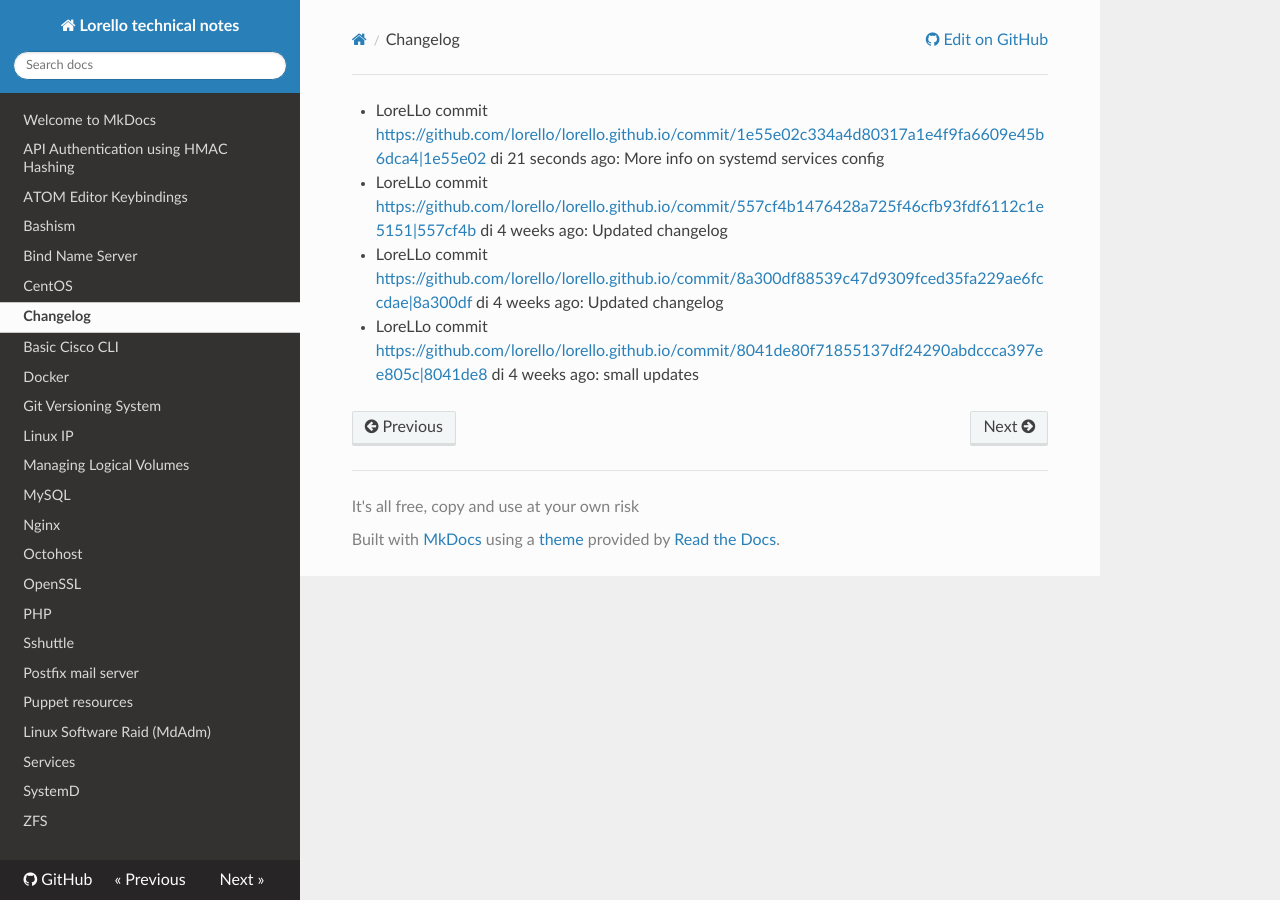
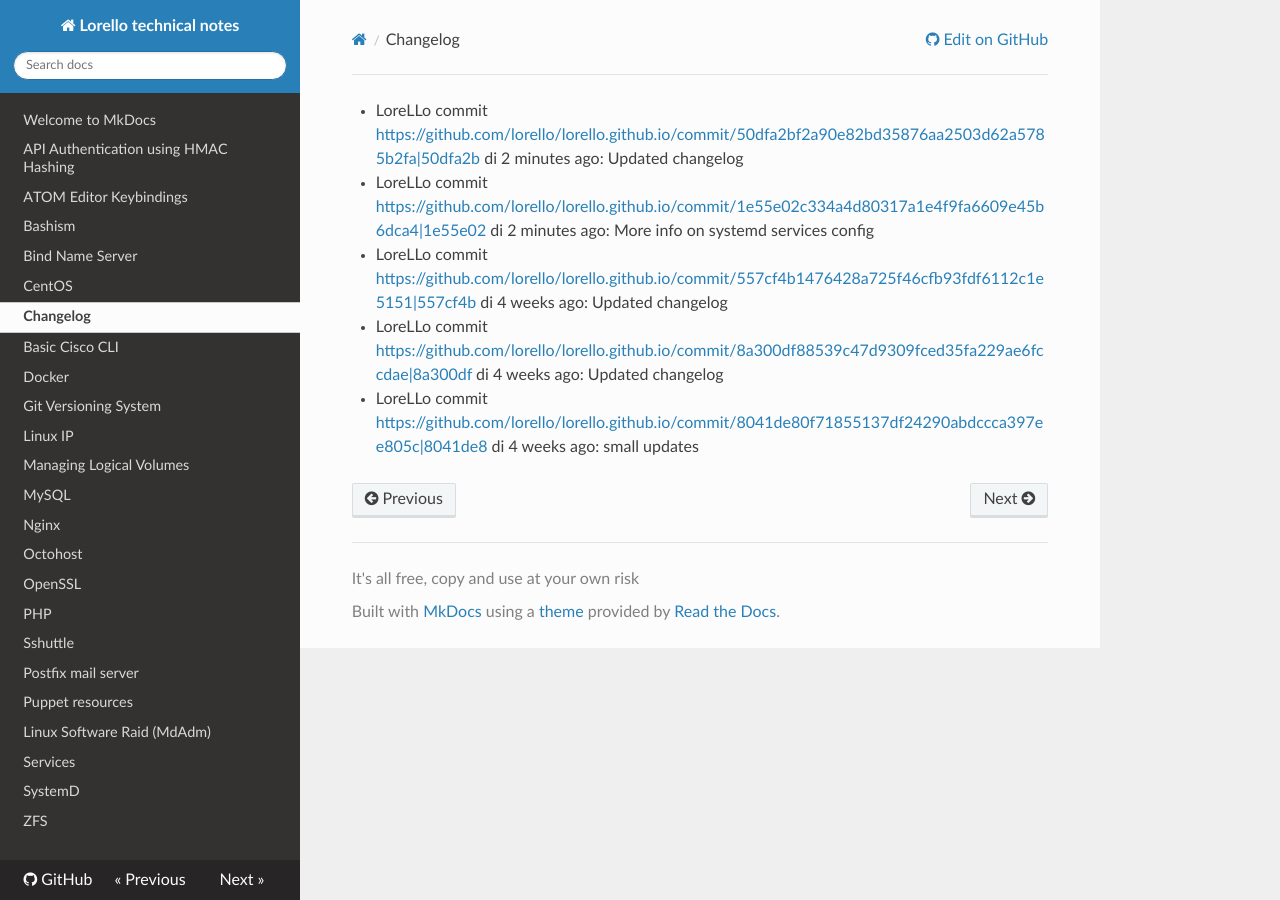
Before and after one commit to lorello/lorello.github.io, an MkDocs documentation site: the page built from docs/changelog.md, in a window 1280 px wide. Built offline with MkDocs 1.6.1, drawn with Linux system fonts in a browser that asks for light colours; nearby versions of some CDN libraries.

Commit message:
Updated changelog

```diff
--- a/docs/changelog.md
+++ b/docs/changelog.md
@@ -1,4 +1,6 @@
-* LoreLLo commit <https://github.com/lorello/lorello.github.io/commit/1e55e02c334a4d80317a1e4f9fa6609e45b6dca4|1e55e02> di 21 seconds ago: More info on systemd services config
+* LoreLLo commit <https://github.com/lorello/lorello.github.io/commit/50dfa2bf2a90e82bd35876aa2503d62a5785b2fa|50dfa2b> di 2 minutes ago: Updated changelog
+
+* LoreLLo commit <https://github.com/lorello/lorello.github.io/commit/1e55e02c334a4d80317a1e4f9fa6609e45b6dca4|1e55e02> di 2 minutes ago: More info on systemd services config
 
 * LoreLLo commit <https://github.com/lorello/lorello.github.io/commit/557cf4b1476428a725f46cfb93fdf6112c1e5151|557cf4b> di 4 weeks ago: Updated changelog
 
```
